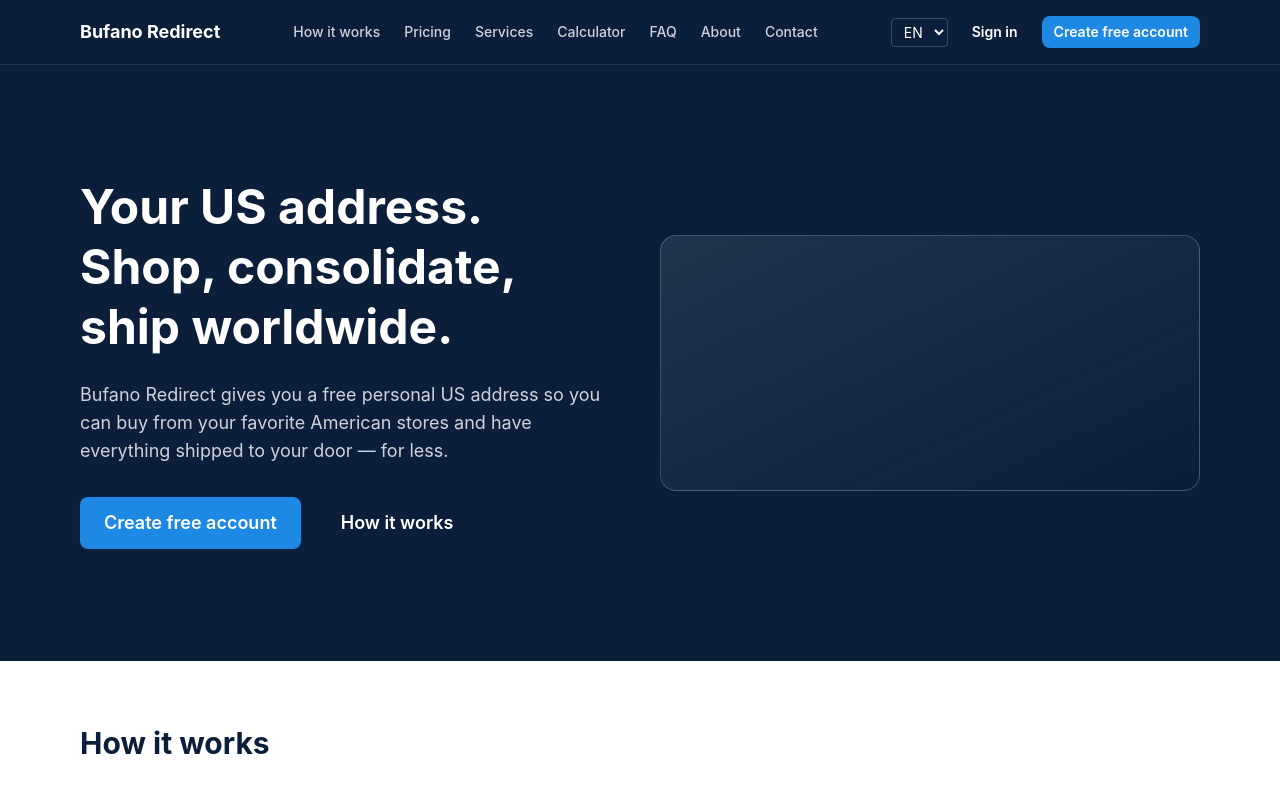
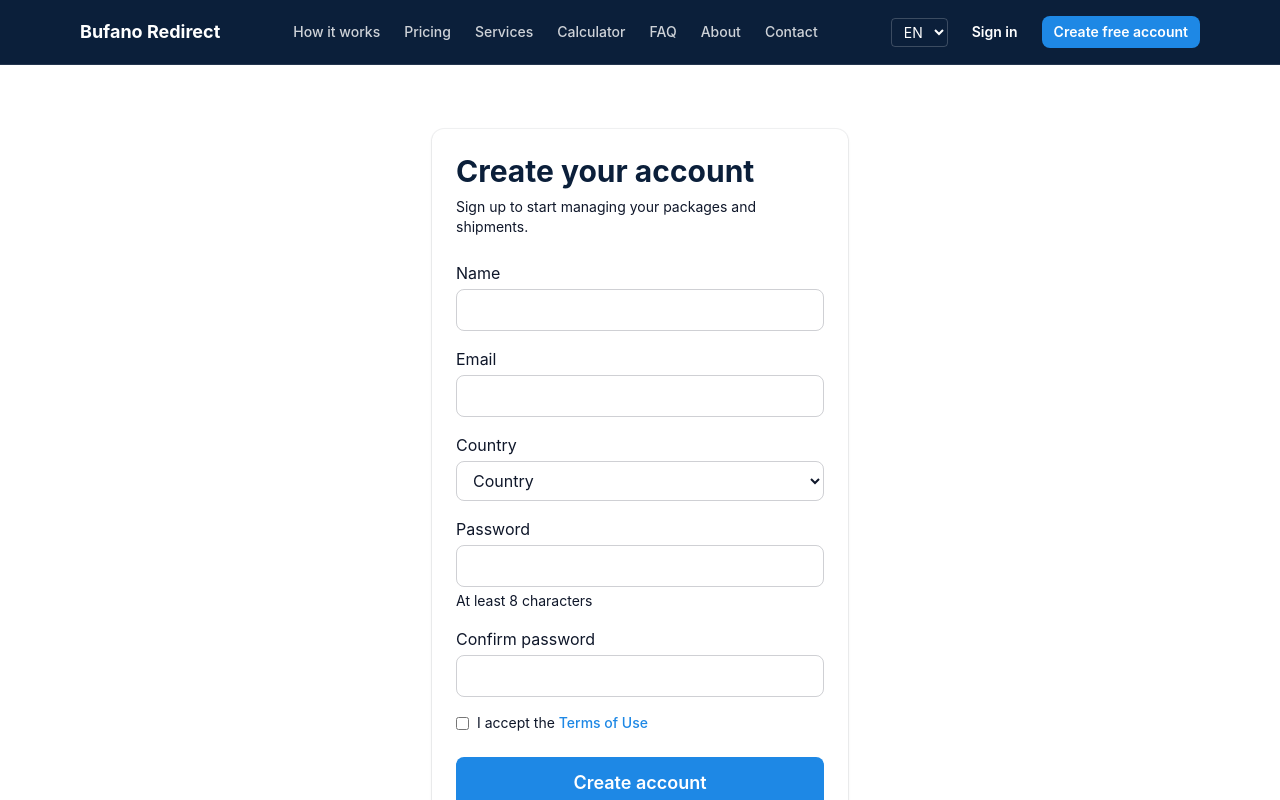
Before and after one commit to cbufano/UboxRedirect.com, a React (Vite) app: page /signup in a window 1280 px wide. Before the commit this address led to /. Shown: the top 800 px of the page. Built offline with nearby package versions, Linux system fonts and the light colour scheme.

Commit message:
feat: build signup page

```diff
--- a/src/i18n/locales/en/common.json
+++ b/src/i18n/locales/en/common.json
@@ -477,6 +477,22 @@
       "forgot": "Forgot password?",
       "noAccount": "Don't have an account?",
       "signupLink": "Sign up"
+    },
+    "signup": {
+      "title": "Create your account",
+      "subtitle": "Sign up to start managing your packages and shipments.",
+      "name": "Name",
+      "email": "Email",
+      "country": "Country",
+      "password": "Password",
+      "passwordHint": "At least 8 characters",
+      "confirmPassword": "Confirm password",
+      "terms": "I accept the <termsLink>Terms of Use</termsLink>",
+      "submit": "Create account",
+      "error": "An account with this email already exists.",
+      "passwordMismatch": "Passwords do not match.",
+      "haveAccount": "Already have an account?",
+      "loginLink": "Sign in"
     }
   },
   "privacy": {
--- a/src/i18n/locales/es/common.json
+++ b/src/i18n/locales/es/common.json
@@ -477,6 +477,22 @@
       "forgot": "¿Olvidaste tu contraseña?",
       "noAccount": "¿No tienes una cuenta?",
       "signupLink": "Regístrate"
+    },
+    "signup": {
+      "title": "Crea tu cuenta",
+      "subtitle": "Regístrate para empezar a gestionar tus paquetes y envíos.",
+      "name": "Nombre",
+      "email": "Correo electrónico",
+      "country": "País",
+      "password": "Contraseña",
+      "passwordHint": "Al menos 8 caracteres",
+      "confirmPassword": "Confirmar contraseña",
+      "terms": "Acepto los <termsLink>Términos de Uso</termsLink>",
+      "submit": "Crear cuenta",
+      "error": "Ya existe una cuenta con este correo electrónico.",
+      "passwordMismatch": "Las contraseñas no coinciden.",
+      "haveAccount": "¿Ya tienes una cuenta?",
+      "loginLink": "Iniciar sesión"
     }
   },
   "privacy": {
--- a/src/i18n/locales/pt/common.json
+++ b/src/i18n/locales/pt/common.json
@@ -477,6 +477,22 @@
       "forgot": "Esqueceu sua senha?",
       "noAccount": "Não tem uma conta?",
       "signupLink": "Criar conta"
+    },
+    "signup": {
+      "title": "Crie sua conta",
+      "subtitle": "Cadastre-se para começar a gerenciar seus pacotes e envios.",
+      "name": "Nome",
+      "email": "E-mail",
+      "country": "País",
+      "password": "Senha",
+      "passwordHint": "Pelo menos 8 caracteres",
+      "confirmPassword": "Confirmar senha",
+      "terms": "Eu aceito os <termsLink>Termos de Uso</termsLink>",
+      "submit": "Criar conta",
+      "error": "Já existe uma conta com este e-mail.",
+      "passwordMismatch": "As senhas não coincidem.",
+      "haveAccount": "Já tem uma conta?",
+      "loginLink": "Entrar"
     }
   },
   "privacy": {
--- /dev/null
+++ b/src/pages/auth/Signup.tsx
@@ -0,0 +1,194 @@
+import { useState } from 'react'
+import { useForm, type SubmitHandler } from 'react-hook-form'
+import { zodResolver } from '@hookform/resolvers/zod'
+import { z } from 'zod'
+import { Trans, useTranslation } from 'react-i18next'
+import { Link, useNavigate } from 'react-router-dom'
+import { Card } from '../../components/ui/Card'
+import { Input } from '../../components/ui/Input'
+import { Button } from '../../components/ui/Button'
+import { authService } from '../../services/authService'
+
+const COUNTRY_OPTIONS = [
+  { value: 'BR', label: 'Brazil' },
+  { value: 'US', label: 'United States' },
+  { value: 'PT', label: 'Portugal' },
+  { value: 'ES', label: 'Spain' },
+  { value: 'MX', label: 'Mexico' },
+  { value: 'AR', label: 'Argentina' },
+  { value: 'GB', label: 'United Kingdom' },
+  { value: 'OTHER', label: 'Other' },
+]
+
+export default function Signup() {
+  const { t } = useTranslation()
+  const navigate = useNavigate()
+  const [authError, setAuthError] = useState(false)
+
+  const schema = z
+    .object({
+      name: z.string().min(1, t('auth.signup.name')),
+      email: z.string().email(),
+      country: z.string().min(1),
+      password: z.string().min(8, t('auth.signup.passwordHint')),
+      confirmPassword: z.string().min(1),
+      terms: z.boolean().refine((v) => v === true, {
+        message: t('auth.signup.terms'),
+      }),
+    })
+    .superRefine((data, ctx) => {
+      if (data.password !== data.confirmPassword) {
+        ctx.addIssue({
+          code: 'custom',
+          path: ['confirmPassword'],
+          message: t('auth.signup.passwordMismatch'),
+        })
+      }
+    })
+
+  type FormValues = z.infer<typeof schema>
+
+  const {
+    register,
+    handleSubmit,
+    formState: { errors },
+  } = useForm<FormValues>({
+    resolver: zodResolver(schema),
+    defaultValues: {
+      name: '',
+      email: '',
+      country: '',
+      password: '',
+      confirmPassword: '',
+      terms: false,
+    },
+  })
+
+  const onSubmit: SubmitHandler<FormValues> = ({ name, email, country, password }) => {
+    setAuthError(false)
+    try {
+      authService.register({ name, email, country, password })
+      navigate('/app')
+    } catch {
+      setAuthError(true)
+    }
+  }
+
+  return (
+    <div className="mx-auto my-16 max-w-md px-4">
+      <Card>
+        <h1 className="text-3xl font-bold text-navy">{t('auth.signup.title')}</h1>
+        <p className="mt-2 text-sm text-slate">{t('auth.signup.subtitle')}</p>
+
+        {authError && (
+          <p role="alert" className="mt-6 rounded-lg bg-red-50 px-4 py-3 text-sm font-medium text-red-600">
+            {t('auth.signup.error')}
+          </p>
+        )}
+
+        <form onSubmit={handleSubmit(onSubmit)} noValidate className="mt-6">
+          <Input
+            label={t('auth.signup.name')}
+            id="name"
+            type="text"
+            autoComplete="name"
+            error={errors.name?.message}
+            {...register('name')}
+          />
+
+          <div className="mt-4">
+            <Input
+              label={t('auth.signup.email')}
+              id="email"
+              type="email"
+              autoComplete="email"
+              error={errors.email?.message}
+              {...register('email')}
+            />
+          </div>
+
+          <div className="mt-4">
+            <label htmlFor="country" className="block">
+              {t('auth.signup.country')}
+              <select
+                id="country"
+                className="mt-1 w-full rounded-lg border border-slate/20 px-3 py-2 focus-visible:outline-none focus-visible:ring-2 focus-visible:ring-brand"
+                aria-invalid={errors.country ? true : undefined}
+                {...register('country')}
+              >
+                <option value="" disabled>
+                  {t('auth.signup.country')}
+                </option>
+                {COUNTRY_OPTIONS.map((option) => (
+                  <option key={option.value} value={option.value}>
+                    {option.label}
+                  </option>
+                ))}
+              </select>
+            </label>
+            {errors.country && <p className="mt-1 text-sm text-red-600">{errors.country.message}</p>}
+          </div>
+
+          <div className="mt-4">
+            <Input
+              label={t('auth.signup.password')}
+              id="password"
+              type="password"
+              autoComplete="new-password"
+              error={errors.password?.message}
+              {...register('password')}
+            />
+            {!errors.password && <p className="mt-1 text-sm text-slate">{t('auth.signup.passwordHint')}</p>}
+          </div>
+
+          <div className="mt-4">
+            <Input
+              label={t('auth.signup.confirmPassword')}
+              id="confirmPassword"
+              type="password"
+              autoComplete="new-password"
+              error={errors.confirmPassword?.message}
+              {...register('confirmPassword')}
+            />
+          </div>
+
+          <div className="mt-4 flex items-start gap-2">
+            <input
+              type="checkbox"
+              id="terms"
+              className="mt-1"
+              aria-invalid={errors.terms ? true : undefined}
+              {...register('terms')}
+            />
+            <label htmlFor="terms" className="text-sm text-slate">
+              <Trans
+                i18nKey="auth.signup.terms"
+                components={{
+                  termsLink: <Link to="/terms" className="font-medium text-brand hover:underline" />,
+                }}
+              />
+            </label>
+          </div>
+          {errors.terms && (
+            <p role="alert" className="mt-1 text-sm text-red-600">
+              {errors.terms.message}
+            </p>
+          )}
+
+          <div className="mt-6">
+            <Button type="submit" variant="primary" size="lg" className="w-full">
+              {t('auth.signup.submit')}
+            </Button>
+          </div>
+        </form>
+
+        <p className="mt-6 text-center text-sm text-slate">
+          {t('auth.signup.haveAccount')}{' '}
+          <Link to="/login" className="font-medium text-brand hover:underline">
+            {t('auth.signup.loginLink')}
+          </Link>
+        </p>
+      </Card>
+    </div>
+  )
+}
--- a/src/routes.tsx
+++ b/src/routes.tsx
@@ -11,6 +11,7 @@ import About from './pages/About'
 import Terms from './pages/Terms'
 import Privacy from './pages/Privacy'
 import Login from './pages/auth/Login'
+import Signup from './pages/auth/Signup'
 
 export function AppRoutes() {
   return (
@@ -27,6 +28,7 @@ export function AppRoutes() {
         <Route path="terms" element={<Terms />} />
         <Route path="privacy" element={<Privacy />} />
         <Route path="login" element={<Login />} />
+        <Route path="signup" element={<Signup />} />
         {/* public routes added as their tasks complete */}
       </Route>
       <Route path="*" element={<Navigate to="/" replace />} />
```
Also changed, not shown: 1 other file (tests, documents, lock files or other folders).
